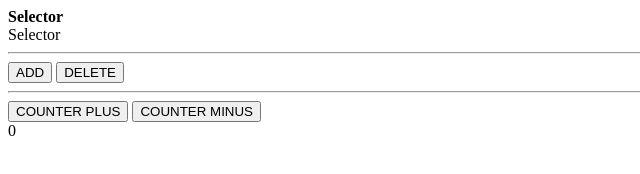
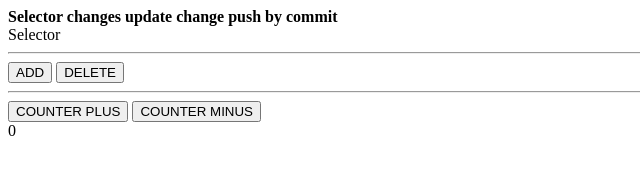
Before and after one commit to girishninama/js_practice, a plain HTML site: page selector.html in a window 1280 px wide. Shown: the whole page, without its empty margins (0-640 px from the left). Drawn offline with nearby package versions, Linux system fonts and the light colour scheme.

Commit message:
my update in label

```diff
--- a/selector.html
+++ b/selector.html
@@ -13,7 +13,7 @@
 
     <div class="container">
         <div class="alert alert-success">
-            <strong>Selector</strong>
+            <strong>Selector changes update change push by commit</strong>
         </div>
 
         <span id="girish">Selector</span>
```
